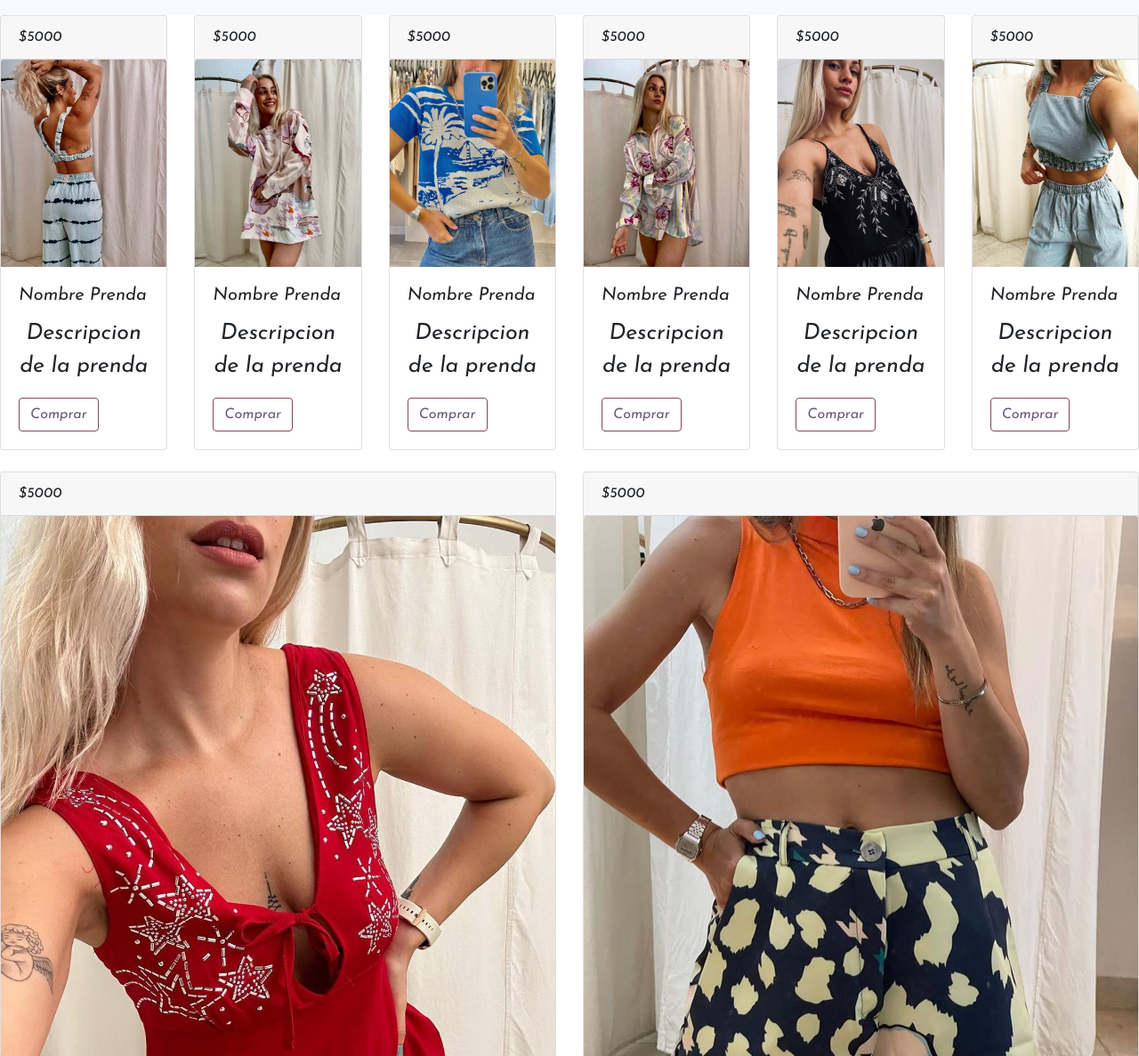
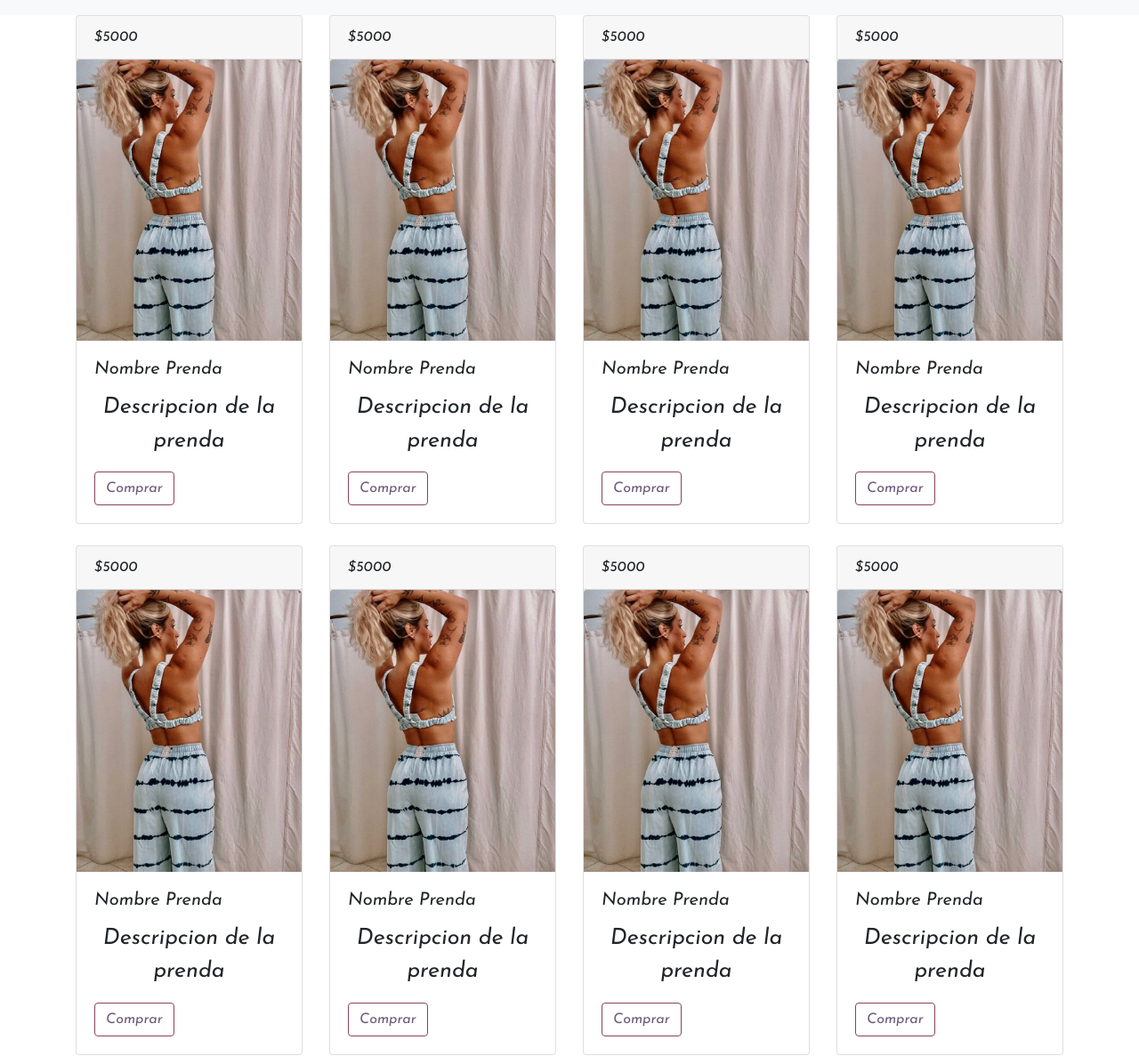
Before and after one commit to pablocuadros19/Segunda-Entrega, a plain HTML site: page pages/productos.html in a window 1280 px wide. Shown: the part 333-1520 px from the top of the page at 89% size. Drawn offline with nearby package versions, Linux system fonts and the light colour scheme.

Commit message:
Entrega 19/02

```diff
--- a/pages/productos.html
+++ b/pages/productos.html
@@ -47,8 +47,9 @@
     </nav>
   </header>
   <section class="Contenido">
+    <div class="container">
       <div class="row row-cols-1 row-cols-md-4">
-      <div class="col mb-4">
+        <div class="col mb-4 col-md-3">
           <div class="card h-100">
             <div class="card-header">
               $5000
@@ -61,12 +62,12 @@
             </div>
           </div>
         </div>
-      <div class="col mb-4">
+        <div class="col mb-4 col-md-3">
           <div class="card h-100">
             <div class="card-header">
               $5000
             </div>
-          <img src="../images/fotos-carrusel/image2.jpg" class="card-img-top" alt="imagen producto a la venta">
+            <img src="../images/fotos-carrusel/image1.jpg" class="card-img-top" alt="imagen producto a la venta">
             <div class="card-body">
               <h5 class="card-title">Nombre Prenda</h5>
               <p class="card-text">Descripcion de la prenda</p>
@@ -74,12 +75,12 @@
             </div>
           </div>
         </div>
-      <div class="col mb-4">
+        <div class="col mb-4 col-md-3">
           <div class="card h-100">
             <div class="card-header">
               $5000
             </div>
-          <img src="../images/fotos-carrusel/image3.jpg" class="card-img-top" alt="imagen producto a la venta">
+            <img src="../images/fotos-carrusel/image1.jpg" class="card-img-top" alt="imagen producto a la venta">
             <div class="card-body">
               <h5 class="card-title">Nombre Prenda</h5>
               <p class="card-text">Descripcion de la prenda</p>
@@ -87,12 +88,12 @@
             </div>
           </div>
         </div>
-      <div class="col mb-4">
+        <div class="col mb-4 col-md-3">
           <div class="card h-100">
             <div class="card-header">
               $5000
             </div>
-          <img src="../images/fotos-carrusel/image4.jpg" class="card-img-top" alt="imagen producto a la venta">
+            <img src="../images/fotos-carrusel/image1.jpg" class="card-img-top" alt="imagen producto a la venta">
             <div class="card-body">
               <h5 class="card-title">Nombre Prenda</h5>
               <p class="card-text">Descripcion de la prenda</p>
@@ -100,12 +101,12 @@
             </div>
           </div>
         </div>
-      <div class="col mb-4">
+        <div class="col mb-4 col-md-3">
           <div class="card h-100">
             <div class="card-header">
               $5000
             </div>
-          <img src="../images/fotos-carrusel/image5.jpg" class="card-img-top" alt="imagen producto a la venta">
+            <img src="../images/fotos-carrusel/image1.jpg" class="card-img-top" alt="imagen producto a la venta">
             <div class="card-body">
               <h5 class="card-title">Nombre Prenda</h5>
               <p class="card-text">Descripcion de la prenda</p>
@@ -113,12 +114,12 @@
             </div>
           </div>
         </div>
-      <div class="col mb-4">
+        <div class="col mb-4 col-md-3">
           <div class="card h-100">
             <div class="card-header">
               $5000
             </div>
-          <img src="../images/fotos-carrusel/image6.jpg" class="card-img-top" alt="imagen producto a la venta">
+            <img src="../images/fotos-carrusel/image1.jpg" class="card-img-top" alt="imagen producto a la venta">
             <div class="card-body">
               <h5 class="card-title">Nombre Prenda</h5>
               <p class="card-text">Descripcion de la prenda</p>
@@ -126,12 +127,12 @@
             </div>
           </div>
         </div>
-      <div class="col mb-4">
+        <div class="col mb-4 col-md-3">
           <div class="card h-100">
             <div class="card-header">
               $5000
             </div>
-          <img src="../images/fotos-carrusel/image7.jpg" class="card-img-top" alt="imagen producto a la venta">
+            <img src="../images/fotos-carrusel/image1.jpg" class="card-img-top" alt="imagen producto a la venta">
             <div class="card-body">
               <h5 class="card-title">Nombre Prenda</h5>
               <p class="card-text">Descripcion de la prenda</p>
@@ -139,12 +140,12 @@
             </div>
           </div>
         </div>
-      <div class="col mb-4">
+        <div class="col mb-4 col-md-3">
           <div class="card h-100">
             <div class="card-header">
               $5000
             </div>
-          <img src="../images/fotos-carrusel/image8.jpg" class="card-img-top" alt="imagen producto a la venta">
+            <img src="../images/fotos-carrusel/image1.jpg" class="card-img-top" alt="imagen producto a la venta">
             <div class="card-body">
               <h5 class="card-title">Nombre Prenda</h5>
               <p class="card-text">Descripcion de la prenda</p>
@@ -152,7 +153,7 @@
             </div>
           </div>
         </div>
-
+      </div>
   </section>
   <footer>
     <div class="container">
--- a/style.css
+++ b/style.css
@@ -197,10 +197,6 @@ html, body {
 
   }
 
-  .content {
-    flex: 1 0 auto;
-  }
-
   footer {
     flex-shrink: 0;
   }
@@ -347,7 +343,6 @@ html, body {
     margin: 20px;
     padding: 10px;
     }
-}
 .equipo-locales {
     display: flex;
     flex-wrap: wrap;
```
Lines whose indentation alone changed are shown as unchanged.
